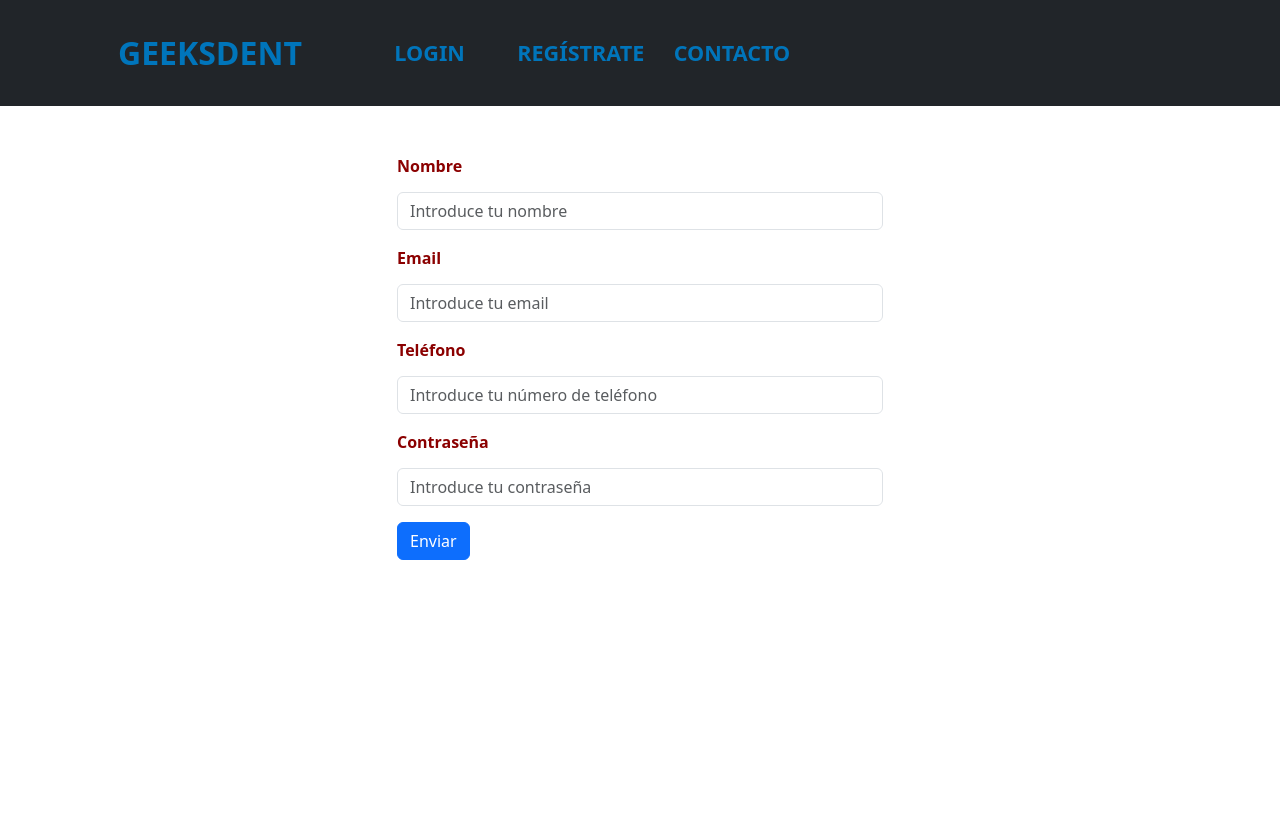
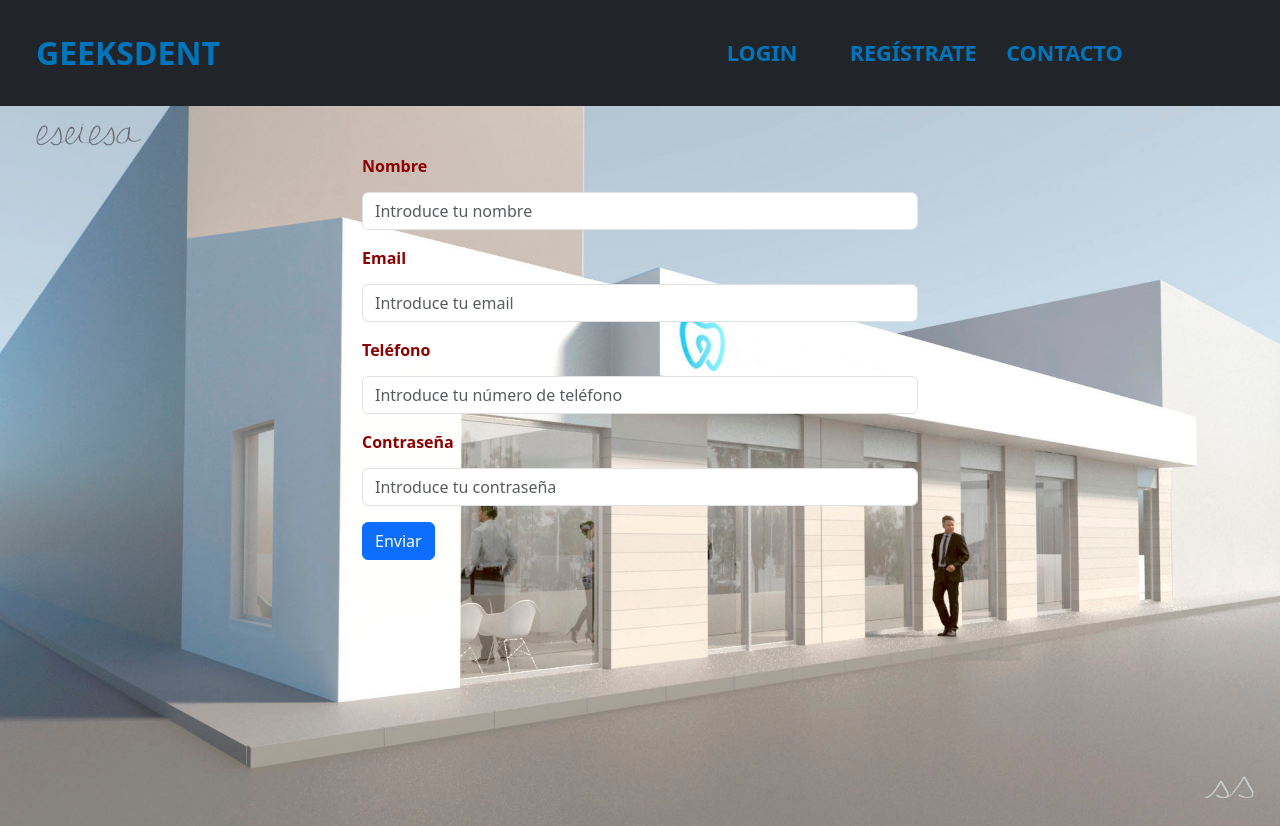
Before and after one commit to xIMet3/frontendDentista, a React (Vite) app: page /register in a window 1280 px wide. Before the commit the page ends 800 px from the top, so only its background shows below. Built offline with nearby package versions, Linux system fonts and the light colour scheme.

Commit message:
[update]Modified the position of the navbar components. Modified the layout of the Register view. // Modificada la posicion de los componentes de la navbar. Modificado el diseño de la vista Register.

```diff
--- a/src/Common/BotonCambiaVista/BotonCambiaVista.css
+++ b/src/Common/BotonCambiaVista/BotonCambiaVista.css
@@ -1,6 +1,6 @@
 .botonCambiaVistaDesign {
   height: 2em;
-  width: 6em;
+  min-width: 6em;
   background-color: transparent;
   margin: 0.5em;
   border-radius: 2em;
@@ -11,6 +11,8 @@
   justify-content: center;
   color: #0075bb;
   cursor: pointer;
+  white-space: nowrap;
+  box-sizing: border-box;
 }
 
 .botonCambiaVistaDesign:hover {
--- a/src/Common/Header/Header.css
+++ b/src/Common/Header/Header.css
@@ -2,6 +2,8 @@
   font-size: large;
   display: flex;
   align-items: center;
+  flex-wrap: wrap;
+  margin-left: auto;
 }
 
 .navbarComun {
@@ -26,3 +28,18 @@ button:hover {
   transition: 0.3s;
   scale: 1.2;
 }
+
+#barraEntera {
+  width: 100%;
+  margin: 0;
+  box-sizing: border-box;
+  padding-left: 0;
+  padding-right: 0;
+}
+
+.navbar {
+  width: 100%;
+  box-sizing: border-box;
+  padding-left: 0;
+  padding-right: 0;
+}
--- a/src/Common/Header/Header.jsx
+++ b/src/Common/Header/Header.jsx
@@ -24,7 +24,7 @@ export const Header = () => {
   return (
     <div className="navbarComun">
       <Navbar bg="dark" data-bs-theme="dark" expand="lg" collapseOnSelect>
-        <Container>
+        <Container id="barraEntera">
           <Navbar.Brand>
             <BotonCambiaVista2 path={"/"} name={"GEEKSDENT"} />
           </Navbar.Brand>
--- a/src/Pages/Register/Register.css
+++ b/src/Pages/Register/Register.css
@@ -1,3 +1,10 @@
+#registerEntera {
+    min-width: 100vw;
+    min-height: 90vh;
+    background-image: url(../../../img/fachadaClinica.jpg);
+    background-size: cover;
+}
+
 .formularioRegister {
     font-weight: bold;
     color: darkred;
--- a/src/Pages/Register/Register.jsx
+++ b/src/Pages/Register/Register.jsx
@@ -50,7 +50,7 @@ export const Register = () => {
 
   return (
     <>
-      <Container>
+      <Container id="registerEntera">
         <Row className="formularioRegister justify-content-center m-5">
           <Col xs={10} md={6}>
             <Form>
```
